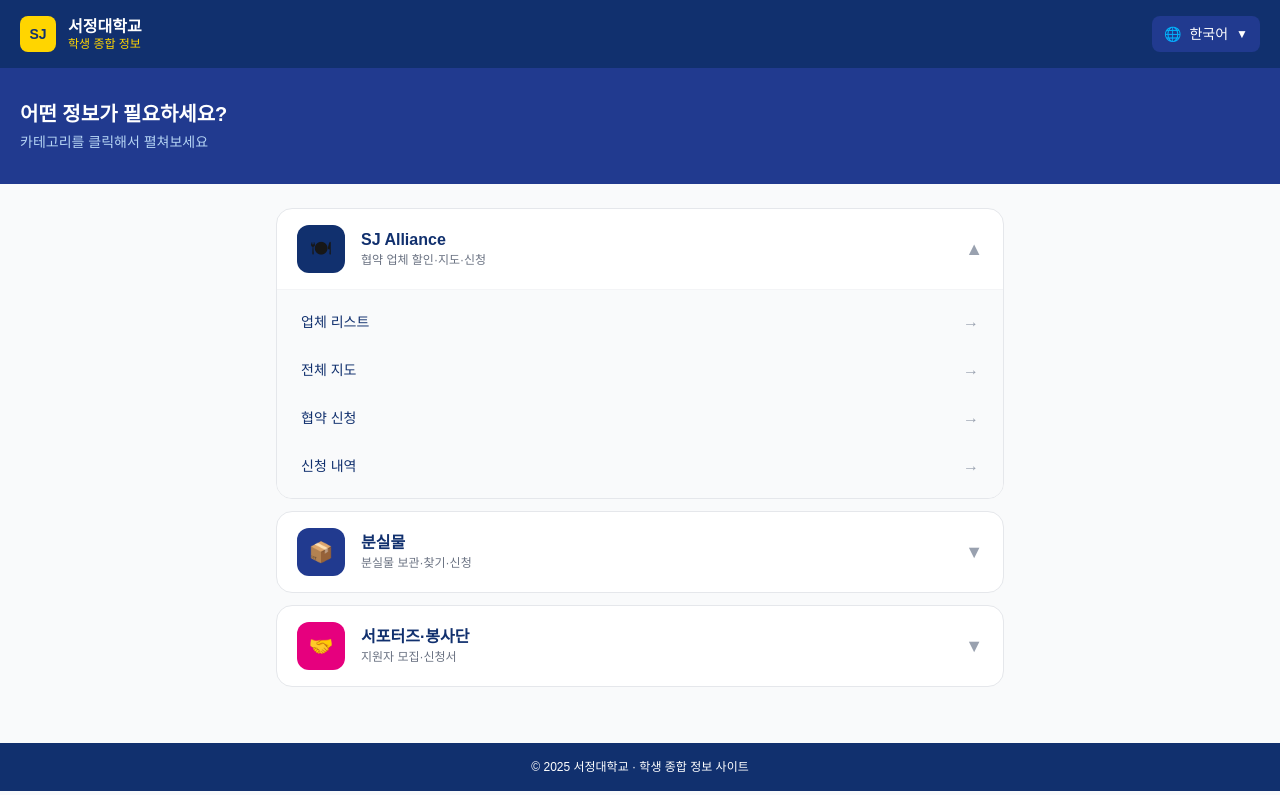
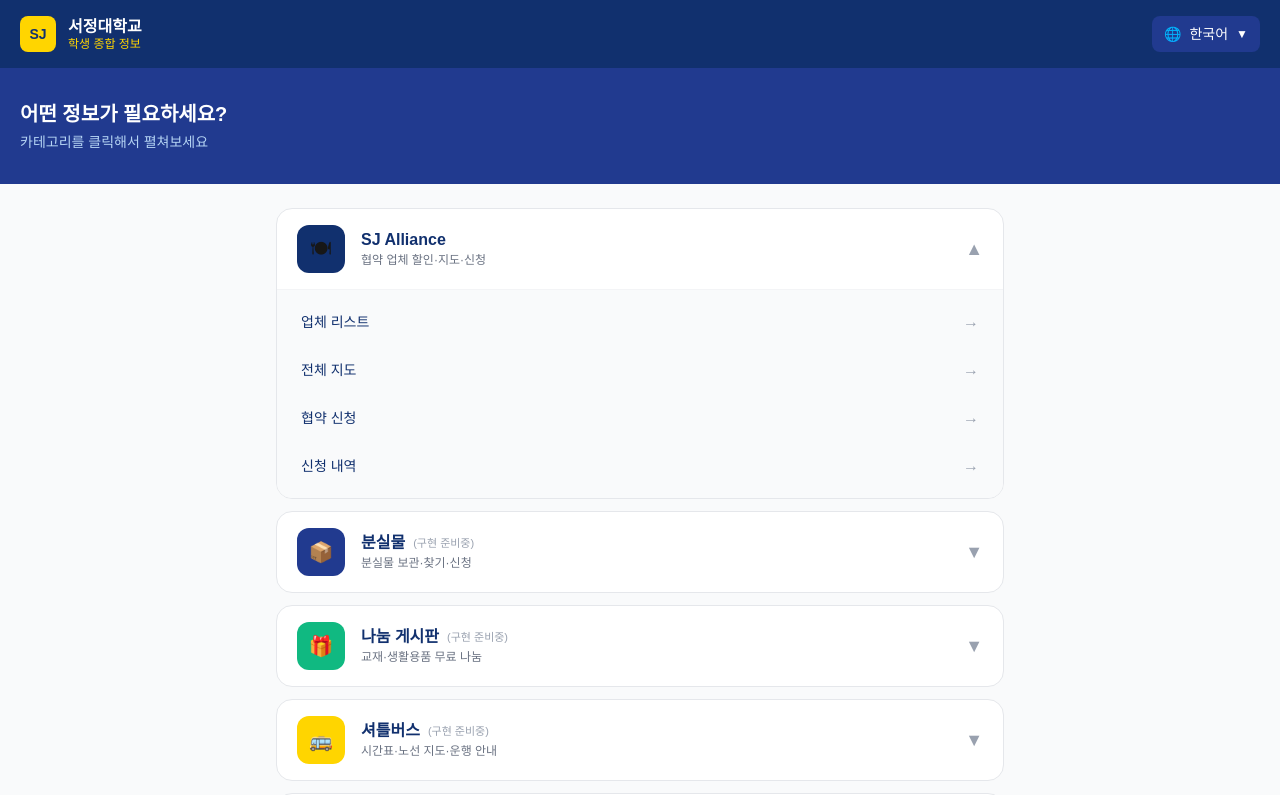
Before and after one commit to seodeokhun/sj-alliance, a Next.js app: page / in a window 1280 px wide. Shown: the top 795 px of the page. Built offline with nearby package versions, Linux system fonts and the light colour scheme.

Commit message:
셔틀버스·나눔게시판 탭 추가 + 구현 준비중 라벨

```diff
--- a/app/page.tsx
+++ b/app/page.tsx
@@ -11,6 +11,7 @@ type Category = {
   title: string;
   desc: string;
   bg: string;
+  ready?: boolean;
   subs: SubItem[];
 };
 
@@ -50,9 +51,34 @@ export default function Home() {
       title: "분실물",
       desc: "분실물 보관·찾기·신청",
       bg: "#213A8F",
+      ready: false,
       subs: [
         { href: "/lost/board", label: "분실물 게시판", ready: false },
         { href: "/lost/register", label: "분실물 신고하기", ready: false },
+      ],
+    },
+    {
+      key: "share",
+      icon: "🎁",
+      title: "나눔 게시판",
+      desc: "교재·생활용품 무료 나눔",
+      bg: "#10B981",
+      ready: false,
+      subs: [
+        { href: "/share/board", label: "나눔 게시판", ready: false },
+        { href: "/share/register", label: "나눔 등록하기", ready: false },
+      ],
+    },
+    {
+      key: "shuttle",
+      icon: "🚌",
+      title: "셔틀버스",
+      desc: "시간표·노선 지도·운행 안내",
+      bg: "#FFD500",
+      ready: false,
+      subs: [
+        { href: "/shuttle/schedule", label: "운행 시간표", ready: false },
+        { href: "/shuttle/map", label: "노선 지도", ready: false },
       ],
     },
     {
@@ -61,6 +87,7 @@ export default function Home() {
       title: "서포터즈·봉사단",
       desc: "지원자 모집·신청서",
       bg: "#E6007E",
+      ready: false,
       subs: [
         { href: "/volunteer/recruit", label: "모집 공고", ready: false },
         { href: "/volunteer/apply", label: "지원서 작성", ready: false },
@@ -119,7 +146,12 @@ export default function Home() {
                   {c.icon}
                 </div>
                 <div className="flex-1 min-w-0">
-                  <h3 className="text-base font-bold leading-tight" style={{ color: "#11306E" }}>{c.title}</h3>
+                  <h3 className="text-base font-bold leading-tight" style={{ color: "#11306E" }}>
+                    {c.title}
+                    {c.ready === false && (
+                      <span className="ml-2 text-[11px] font-medium text-gray-400 align-middle">(구현 준비중)</span>
+                    )}
+                  </h3>
                   <p className="text-xs text-gray-500 mt-0.5">{c.desc}</p>
                 </div>
                 <span className="text-gray-400 text-lg">{isOpen ? "▲" : "▼"}</span>
```
